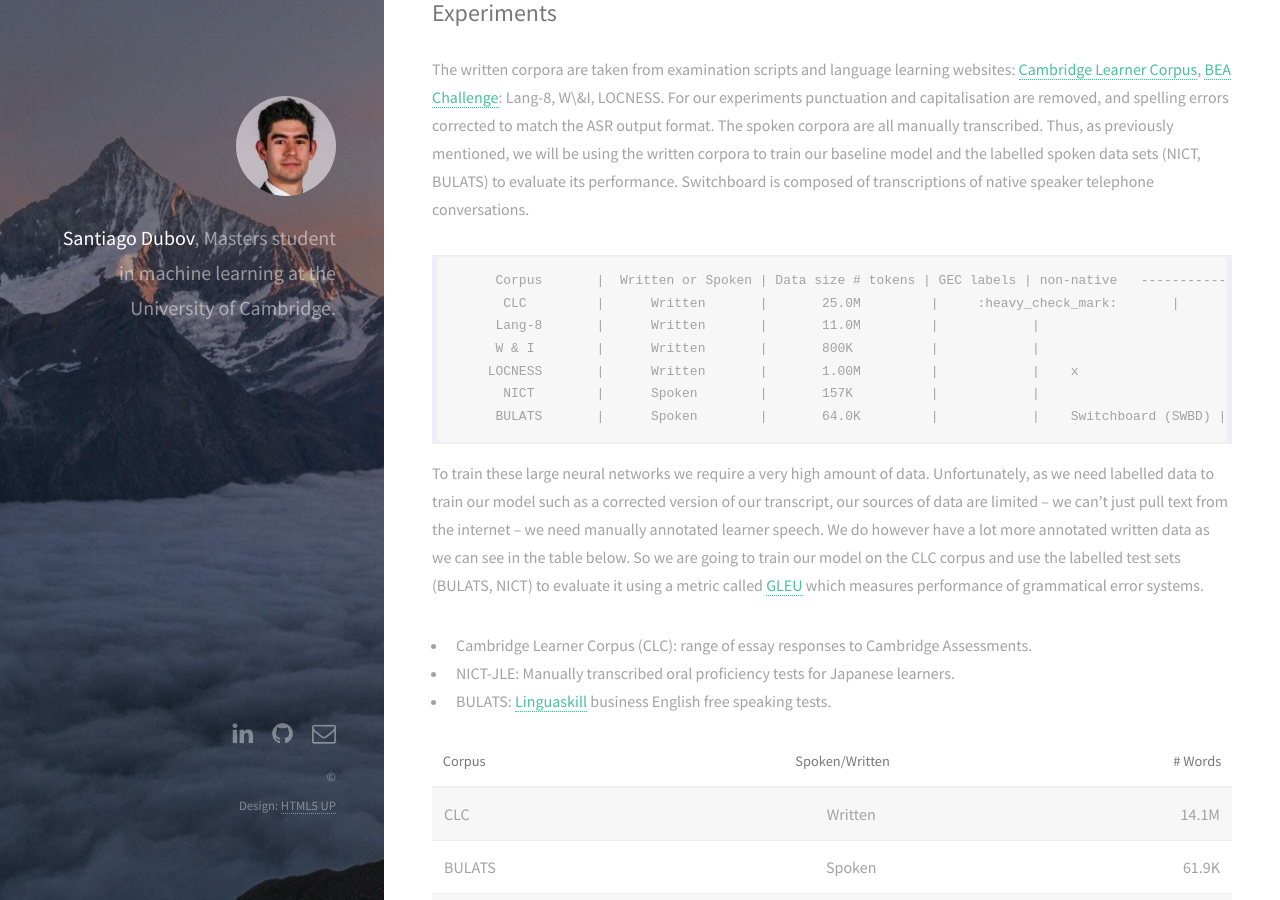
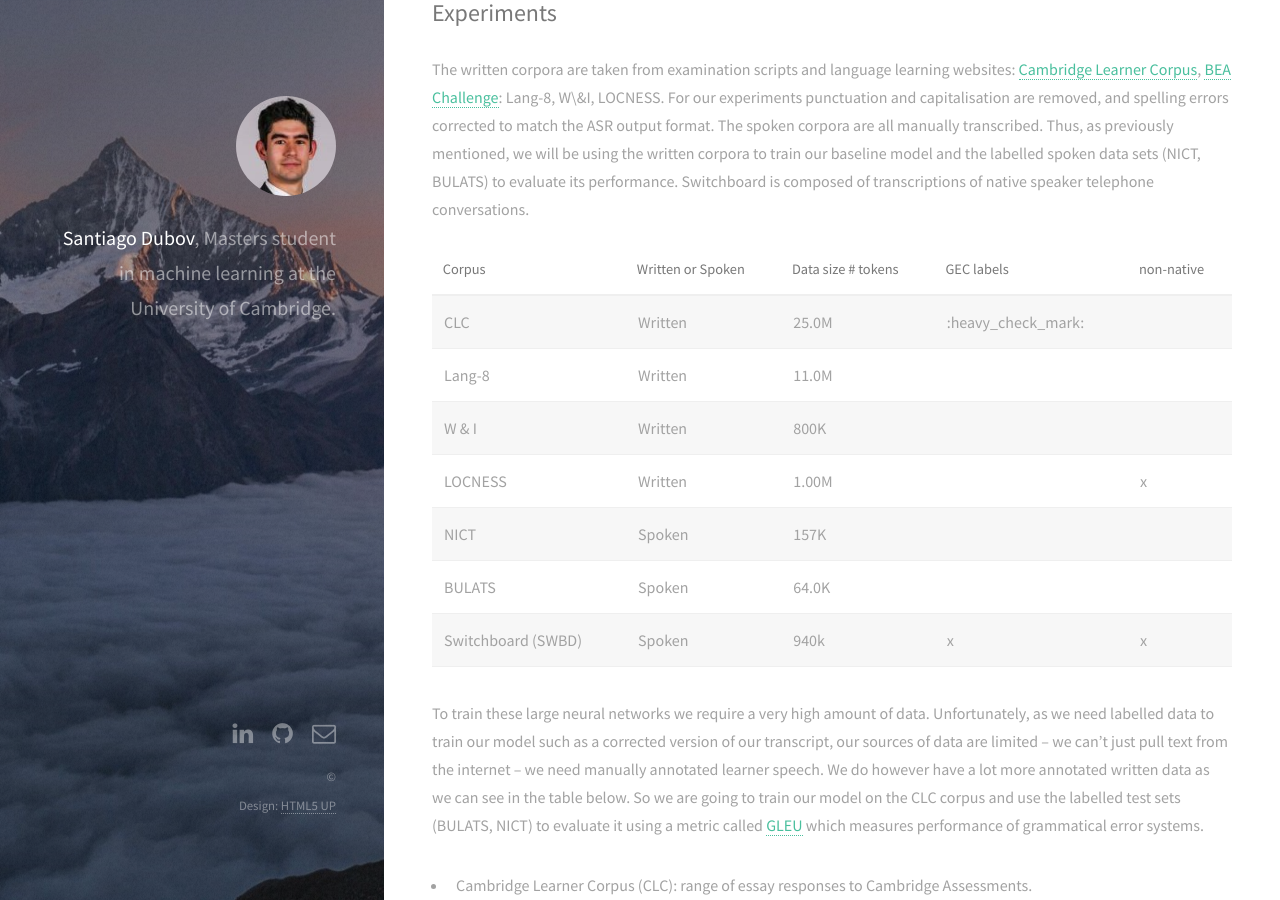
Before and after one commit to Santiago-Dubov/Santiago-Dubov.github.io, a Jekyll site: the page built from _posts/2020-12-09-Automatic_Assessment_of_English.markdown, in a window 1280 px wide and 900 px high, scrolled down 4416 px. Built offline with Jekyll 4.4.1, drawn with Linux system fonts in a browser that asks for light colours.

Commit message:
Update 2020-12-09-Automatic_Assessment_of_English.markdown

```diff
--- a/_posts/2020-12-09-Automatic_Assessment_of_English.markdown
+++ b/_posts/2020-12-09-Automatic_Assessment_of_English.markdown
@@ -61,15 +61,15 @@ To carry out filtering we calculate the perplexity of each sentence using equati
 
 The written corpora are taken from examination scripts and language learning websites: [Cambridge Learner Corpus][clc], [BEA Challenge][bea]: Lang-8, W\&I, LOCNESS. For our experiments punctuation and capitalisation are removed, and spelling errors corrected to match the ASR output format. The spoken corpora are all manually transcribed. Thus, as previously mentioned, we will be using the written corpora to train our baseline model and the labelled spoken data sets (NICT, BULATS) to evaluate its performance. Switchboard is composed of transcriptions of native speaker telephone conversations.
 
-         Corpus       |  Written or Spoken | Data size # tokens | GEC labels | non-native
-  --------------------| -------------------|---------------------|------------|------------
-          CLC         |      Written       |       25.0M         |     :heavy_check_mark:       |
-         Lang-8       |      Written       |       11.0M         |            |
-         W & I        |      Written       |       800K          |            |
-        LOCNESS       |      Written       |       1.00M         |            |    x
-          NICT        |      Spoken        |       157K          |            |
-         BULATS       |      Spoken        |       64.0K         |            |
-   Switchboard (SWBD) |      Spoken        |       940k          |    x       |    x
+|         Corpus       |  Written or Spoken | Data size # tokens | GEC labels | non-native|
+|--------------------| -------------------|---------------------|------------|------------|
+|         CLC         |      Written       |       25.0M         |     :heavy_check_mark:       ||
+|        Lang-8       |      Written       |       11.0M         |            |           |
+|        W & I        |      Written       |       800K          |            |           |
+|       LOCNESS       |      Written       |       1.00M         |            |    x      |
+|         NICT        |      Spoken        |       157K          |            |           |
+|        BULATS       |      Spoken        |       64.0K         |            |           |
+|  Switchboard (SWBD) |      Spoken        |       940k          |    x       |    x      |
 
 
 To train these large neural networks we require a very high amount of data. Unfortunately, as we need labelled data to train our model such as a corrected version of our transcript, our sources of data are limited – we can’t just pull text from the internet – we need manually annotated learner speech. We do however have a lot more annotated written data as we can see in the table below. So we are going to train our model on the CLC corpus and use the labelled test sets (BULATS, NICT) to evaluate it using a metric called [GLEU][gleu-score] which measures performance of grammatical error systems.
```
